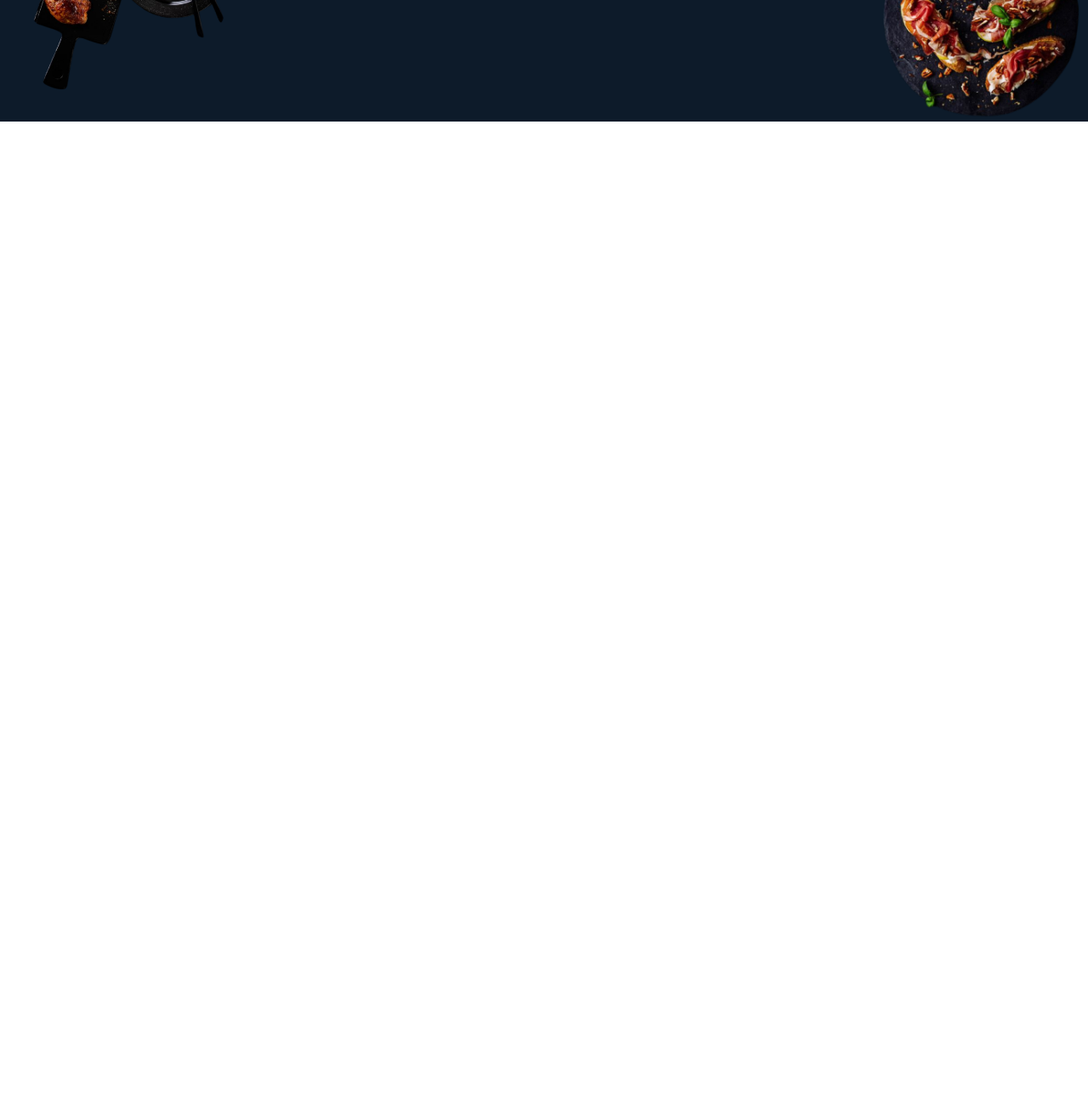
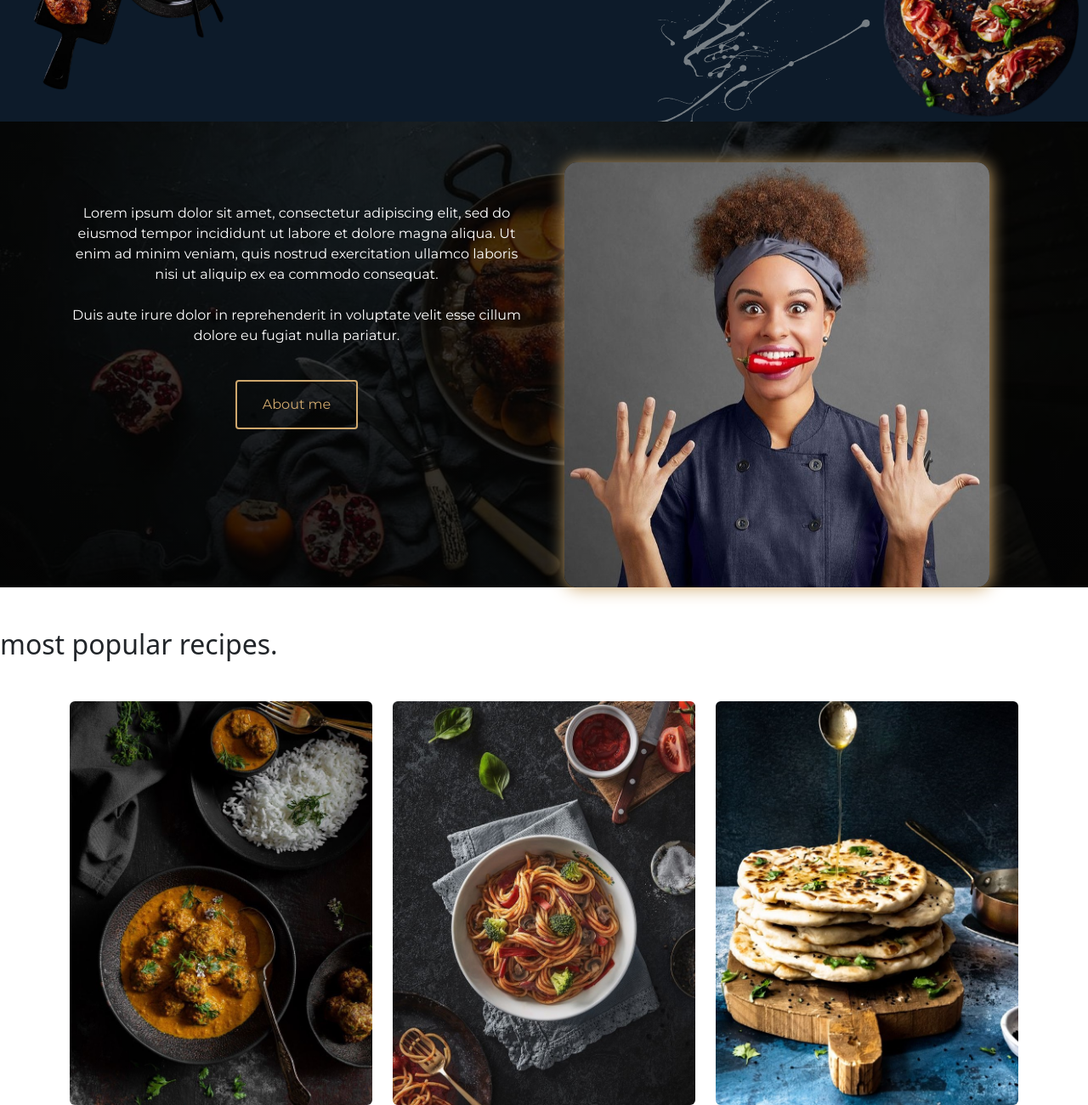
Before and after one commit to PraiseKemi/portfolio-project, a plain HTML site: page index.html in a window 1280 px wide. Shown: the part 551-1851 px from the top of the page at 85% size. Before the commit the page ends 800 px from the top, so only its background shows below. Drawn offline with nearby package versions, Linux system fonts and the light colour scheme.

Commit message:
Created and styled the about me section on the home page and created the frame work for the popular recipes section on the homepage. Imported some new images to the project as well.

```diff
--- a/index.html
+++ b/index.html
@@ -38,6 +38,65 @@
         <button>Contact me</button>
       </div>
     </section>
+
+    <section class="home-about-me">
+      <div class="container">
+        <div class="row">
+          <div class="col mt-5">
+            <p class="paragraph text-center ps-0 mt-5">
+              Lorem ipsum dolor sit amet, consectetur adipiscing elit, sed do
+              eiusmod tempor incididunt ut labore et dolore magna aliqua. Ut
+              enim ad minim veniam, quis nostrud exercitation ullamco laboris
+              nisi ut aliquip ex ea commodo consequat.
+              <br />
+              <br />
+              Duis aute irure dolor in reprehenderit in voluptate velit esse
+              cillum dolore eu fugiat nulla pariatur.
+            </p>
+            <br />
+            <button>About me</button>
+          </div>
+          <div class="col mt-5 ms-4">
+            <img
+              src="/images/chef-portrait-1.jpg"
+              alt="female chef with pepper in her mouth"
+              class="img-fluid"
+              id="chef-portrait-home"
+            />
+          </div>
+        </div>
+      </div>
+    </section>
+
+    <section class="popular-recipes">
+      <h2 class="mt-5">most popular recipes.</h2>
+      <div class="container">
+        <div class="row mt-5">
+          <div class="col-4">
+            <img
+              src="/images/ball-curry.jpg"
+              alt="ball curry"
+              class="img-fluid rounded"
+            />
+          </div>
+          <div class="col-4">
+            <img
+              src="/images/broccoli-pasta.jpg"
+              alt="broccoli pasta"
+              class="img-fluid rounded"
+            />
+          </div>
+          <div class="col-4">
+            <img
+              src="/images/garlic-herb-naan-bread.jpg"
+              alt="garlic herb naan bread"
+              class="img-fluid rounded"
+            />
+          </div>
+        </div>
+      </div>
+    </section>
+
     <script
       src="https://cdn.jsdelivr.net/npm/bootstrap@5.3.3/dist/js/bootstrap.bundle.min.js"
       integrity="sha384-YvpcrYf0tY3lHB60NNkmXc5s9fDVZLESaAA55NDzOxhy9GkcIdslK1eN7N6jIeHz"
--- a/style.css
+++ b/style.css
@@ -35,7 +35,7 @@
     color: var(--highlight-colour);
 }
 
-.hero-section button:hover {
+.hero-section button:hover, .home-about-me button:hover {
     background-color: var(--highlight-colour);
     color: white;
     transition: ease-in-out 200ms;
@@ -44,10 +44,10 @@
 .hero-section {
     background-color: var(--primary-color);
     padding: 70px 0;
-    background-image: url(/images/hero-2.png), url(/images/hero-3.png), url(/images/hero-6.png), url(/images/hero-5.png);
-    background-position: left top, right top, left bottom, right bottom;
-    background-repeat: no-repeat, no-repeat, no-repeat, no-repeat;
-    background-size: 300px, 300px, 300px, 250px;
+    background-image: url(/images/hero-2.png), url(/images/hero-3.png), url(/images/hero-6.png), url(/images/hero-5.png), url(/images/hero-extras.svg);
+    background-position: left top, right top, left bottom, right bottom, center;
+    background-repeat: no-repeat, no-repeat, no-repeat, no-repeat, no-repeat;
+    background-size: 300px, 300px, 300px, 250px, cover;
 }
 
 
@@ -55,3 +55,30 @@
     padding: 70px 0;
     margin: 40px 0;
 }
+
+.home-about-me {
+    background-color: var(--secondary-color);
+    font-family: var(--secondary-font);
+    color: white;
+    background-image: linear-gradient(rgba(0, 0, 0, 0.7), rgba(0, 0, 0, 0.8)), url(/images/home-about-background.jpg);
+    background-position: center;
+    background-size: cover;
+}
+
+.home-about-me button {
+    display: block;
+    margin: 0 auto;
+    padding: 15px 30px;
+    border: 2px solid #CFA86D;
+    border-radius: 4px;
+    background-color: transparent;
+    color: var(--highlight-colour);
+}
+
+
+
+#chef-portrait-home {
+    width: 500px;
+    border-radius: 15px;
+    box-shadow: 1px 1px 20px var(--highlight-colour);
+}
```
Also changed, not shown: images/ball-curry.jpg (added), images/broccoli-pasta.jpg (added), images/chef-portrait-1.jpg (added), images/garlic-herb-naan-bread.jpg (added), images/hero-cover.jpg (added), images/hero-extra.svg (added), images/hero-extras.svg (added), images/home-about-background.jpg (added), images/mughlai-mushroom-malai.jpg (added).
